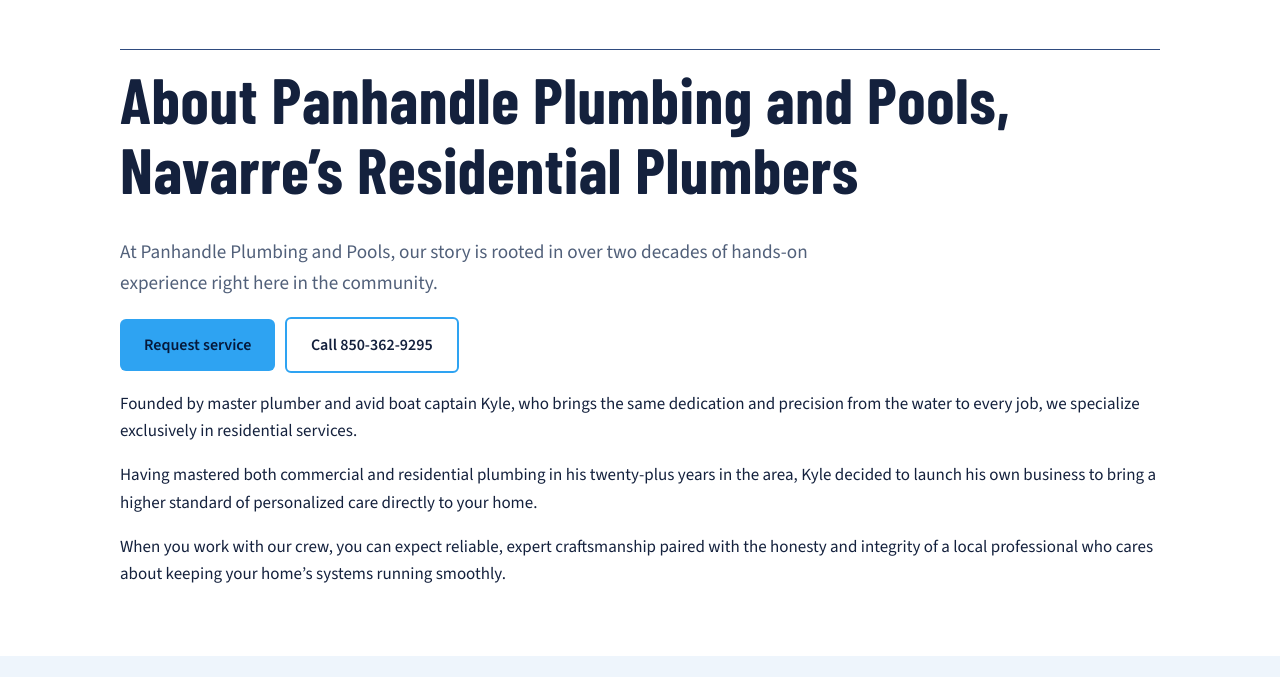
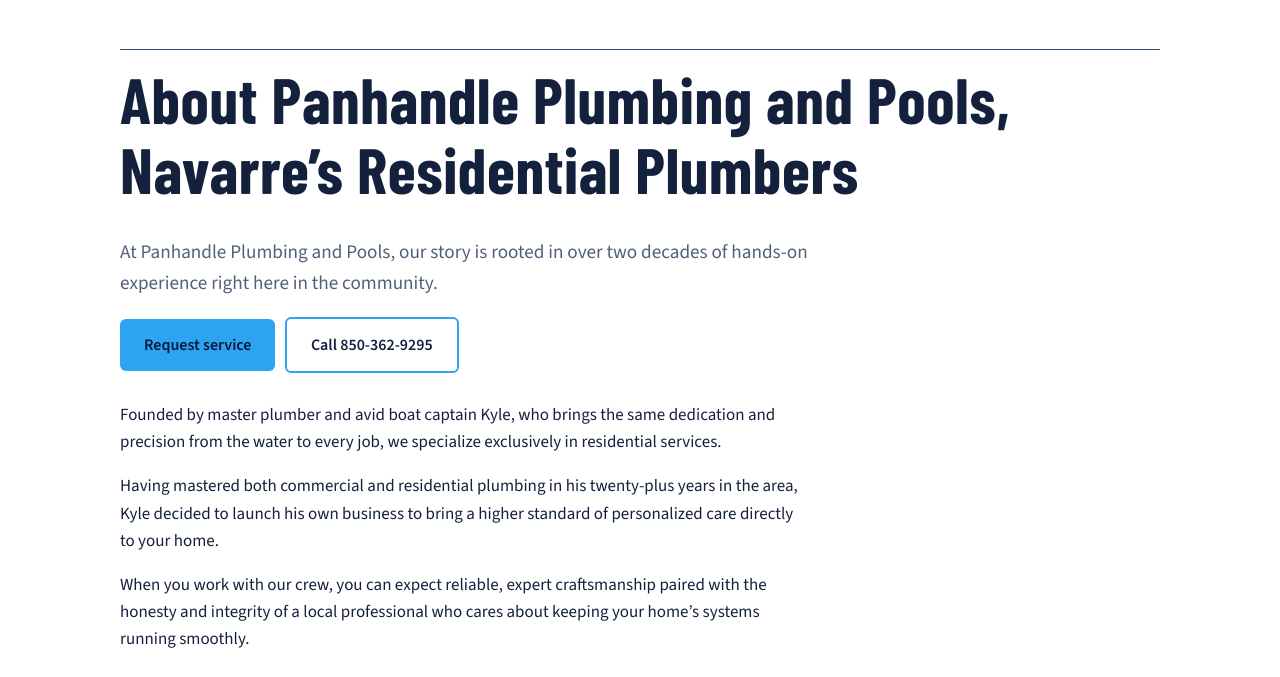
Before and after one commit to Panhandle25/PPPbusiness, a plain HTML site: page about/index.html in a window 1280 px wide. Shown: the part 123-800 px from the top of the page. Drawn offline with nearby package versions, Linux system fonts and the light colour scheme.

Commit message:
Add files via upload

```diff
--- a/assets/style.css
+++ b/assets/style.css
@@ -43,3 +43,4 @@ footer a{display:block;text-decoration:none;padding:2px 0}footer a:hover{color:v
 .note{font-size:.85rem;color:var(--mute);margin-top:20px}
 @media(max-width:720px){.hero .wrap{grid-template-columns:1fr}.hero img{max-width:180px;order:-1}.call span{display:none}.btn.ghost{margin:10px 0 0}.brand small{display:none}}
 .crumbs{font-size:.9rem;color:var(--mute);margin-bottom:14px}.crumbs a{text-decoration:none;color:var(--blue)}.dd a.sub{padding-left:34px;font-size:.92rem;color:#bcd6f3}.btn.ghost2{background:none;color:var(--ink);border:2px solid var(--blue);margin-left:6px}.areas{margin-top:8px}
+.prose{max-width:40em;margin-top:28px}.prose p{margin:0 0 1em}
```
